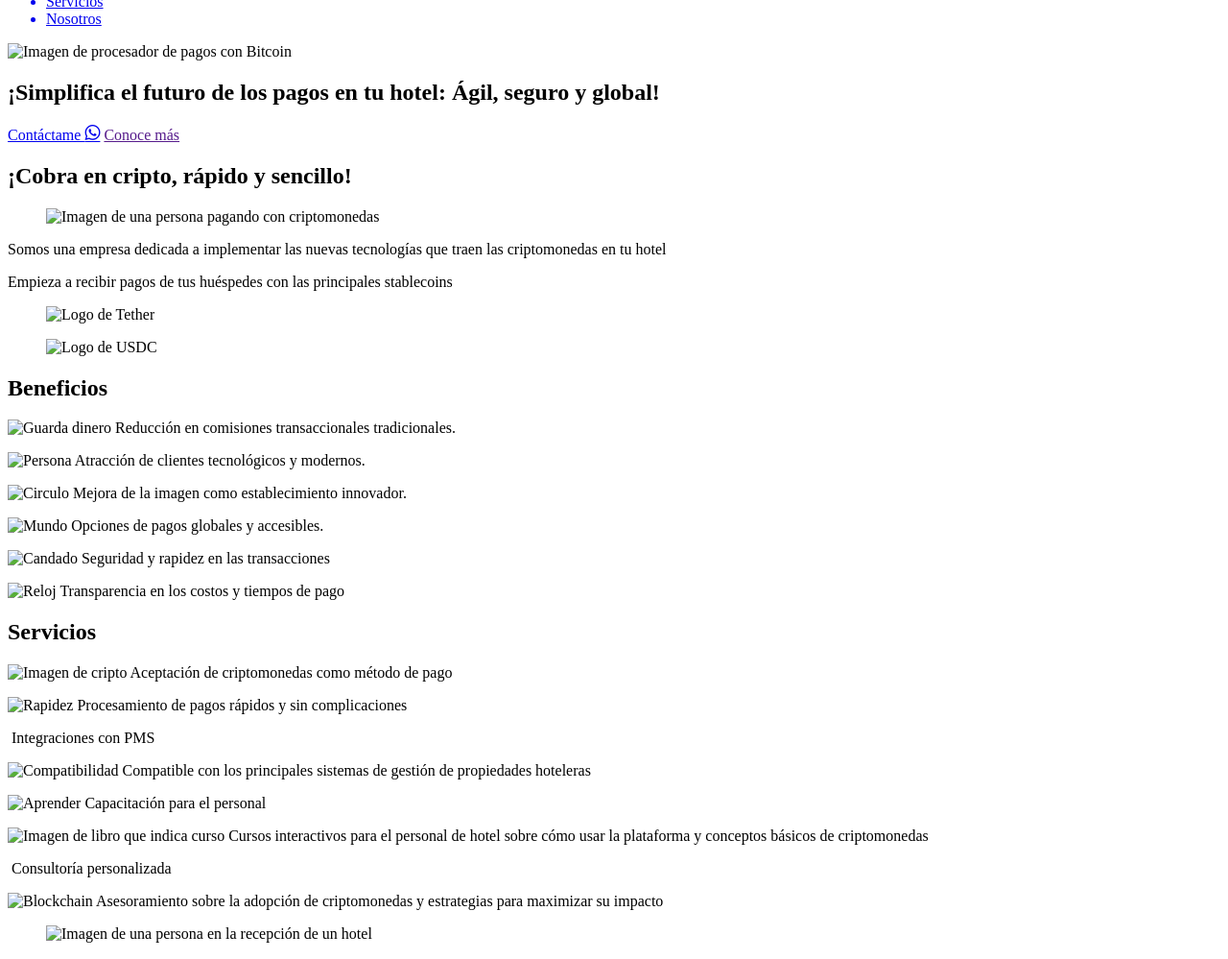
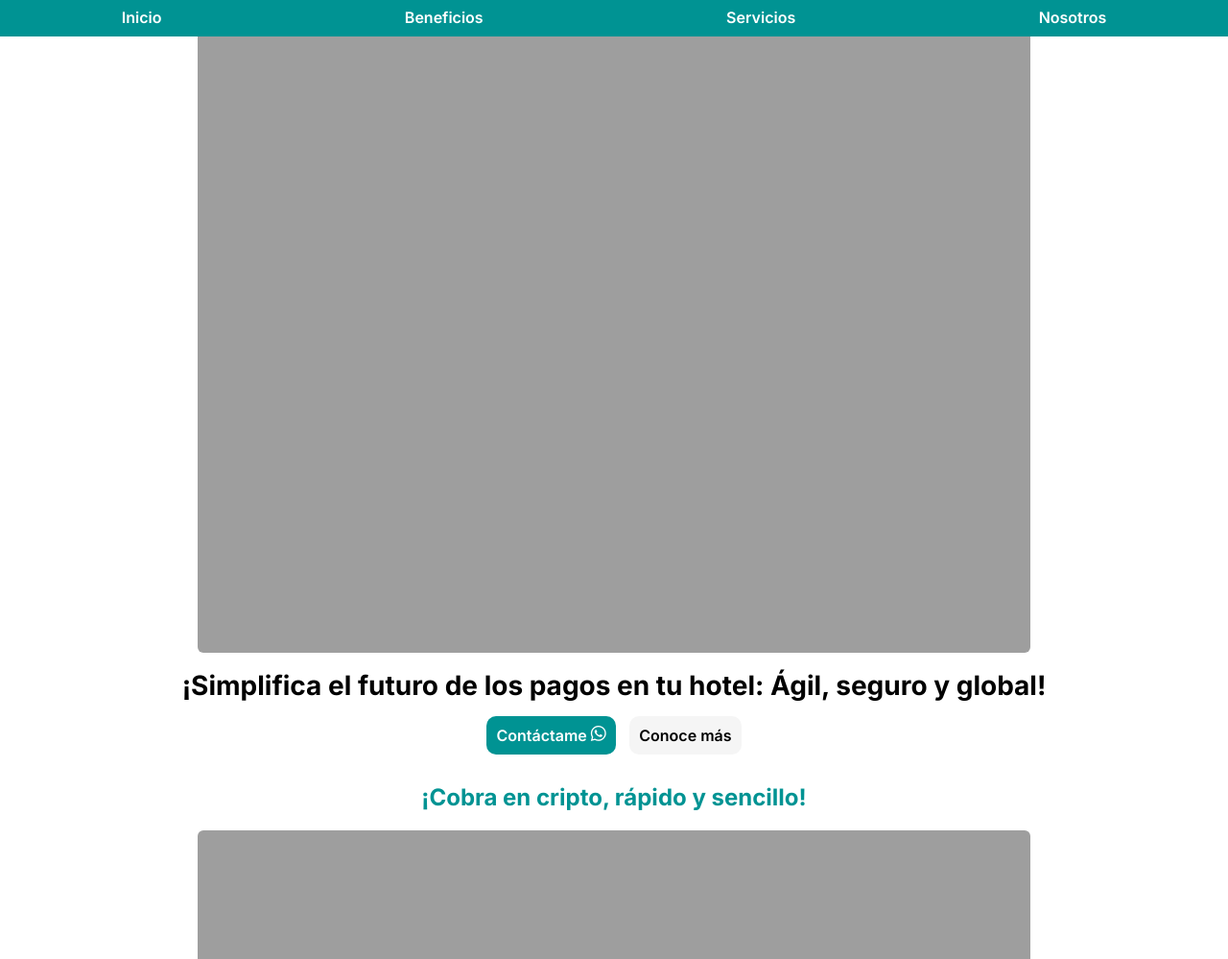
Before and after one commit to elmisterbrian/staychain_project, a plain HTML site: page index.html in a window 1280 px wide. Shown: the part 121-1120 px from the top of the page at 96% size. Drawn offline with Linux system fonts and the light colour scheme; the site is published under a folder, as on GitHub Pages, so addresses that start at the root find nothing.

Commit message:
Update index.html
Agregado los puntos a las direcciones url

```diff
--- a/index.html
+++ b/index.html
@@ -5,7 +5,7 @@
     <meta name="viewport" content="width=device-width, initial-scale=1.0">
     <meta name="description" content="Con Staychain lleva tu hotel al futuro y a una mayor audiencia con pagos globales, ágiles y a bajas comisiones">
     <meta name="robots" content="index, follow">
-    <link rel="stylesheet" href="/styles/style.css">
+    <link rel="stylesheet" href="./styles/style.css">
     <link rel="preconnect" href="https://fonts.googleapis.com">
 <link rel="preconnect" href="https://fonts.gstatic.com" crossorigin>
 <link href="https://fonts.googleapis.com/css2?family=Inter:ital,opsz,wght@0,14..32,100..900;1,14..32,100..900&display=swap" rel="stylesheet">
@@ -16,7 +16,7 @@
    <header>
     <div class="header-logo">
         <div class="header-img-container">
-            <img src="/assets/icons/staychain_logo.PNG" alt="Logo de la empresa">
+            <img src="./assets/icons/staychain_logo.PNG" alt="Logo de la empresa">
         </div>
         <span>STAYCHAIN<br>PAY</span>
     </div>
@@ -32,7 +32,7 @@
    <main>
     <section class="presentation-container" id="inicio">
         <div class="presentation-img-container">
-            <img src="/images/pexels-morthy-jameson-108384720-9588207.jpg" alt="Imagen de procesador de pagos con Bitcoin">
+            <img src="./images/pexels-morthy-jameson-108384720-9588207.jpg" alt="Imagen de procesador de pagos con Bitcoin">
         </div>
         <h1>¡Simplifica el futuro de los pagos en tu hotel: Ágil, seguro y global!</h1>
         <div class="presentation-container__call_to_action">
@@ -44,40 +44,40 @@
         <h1 class="encabezado">¡Cobra en cripto, rápido y sencillo!</h1>
         <div class="enterprise_image_container">
             <figure>
-                <img src="/images/pexels-imin-technology-276315592-12935064.jpg" alt="Imagen de una persona pagando con criptomonedas">
+                <img src="./images/pexels-imin-technology-276315592-12935064.jpg" alt="Imagen de una persona pagando con criptomonedas">
             </figure>
         </div>
         <p>Somos una empresa dedicada a implementar las nuevas tecnologías que traen las criptomonedas en tu hotel</p>
         <p>Empieza a recibir pagos de tus huéspedes con las principales stablecoins</p>
         <div class="stablecoins-logo-container">
             <figure>
-                <img src="/assets/icons/logoGreen.svg" alt="Logo de Tether" class="tether">
+                <img src="./assets/icons/logoGreen.svg" alt="Logo de Tether" class="tether">
             </figure>
             <figure>
-                <img src="/assets/icons/USDC_Logo_OnLight.svg" alt="Logo de USDC" class="usdc">
+                <img src="./assets/icons/USDC_Logo_OnLight.svg" alt="Logo de USDC" class="usdc">
             </figure>
         </div>
     </section>
     <div class="benefits-and-services-container">
         <section class="benefits-container">
             <h1 class="encabezado" id="beneficios">Beneficios</h1>
-            <p><img src="/assets/icons/save_money.png" alt="Guarda dinero" class="benefits-icons"> Reducción en comisiones transaccionales tradicionales.</p>
-            <p><img src="/assets/icons/persona.png" alt="Persona" class="benefits-icons"> Atracción de clientes tecnológicos y modernos.</p>
-            <p><img src="/assets/icons/interface_checkmark_check_success_circle_icon_133008.png" alt="Circulo" class="benefits-icons"> Mejora de la imagen como establecimiento innovador.</p>
-            <p><img src="/assets/icons/4213462-communication-global-internet-network-web-worldwide-www_115426.png" alt="Mundo" class="benefits-icons"> Opciones de pagos globales y accesibles.</p>
-            <p><img src="/assets/icons/lock.png" alt="Candado" class="benefits-icons"> Seguridad y rapidez en las transacciones</p>
-            <p><img src="/assets/icons/clock_hour_minute_second_time_timer_watch_icon_123193.png" alt="Reloj" class="benefits-icons"> Transparencia en los costos y tiempos de pago</p>
+            <p><img src="./assets/icons/save_money.png" alt="Guarda dinero" class="benefits-icons"> Reducción en comisiones transaccionales tradicionales.</p>
+            <p><img src="./assets/icons/persona.png" alt="Persona" class="benefits-icons"> Atracción de clientes tecnológicos y modernos.</p>
+            <p><img src="./assets/icons/interface_checkmark_check_success_circle_icon_133008.png" alt="Circulo" class="benefits-icons"> Mejora de la imagen como establecimiento innovador.</p>
+            <p><img src="./assets/icons/4213462-communication-global-internet-network-web-worldwide-www_115426.png" alt="Mundo" class="benefits-icons"> Opciones de pagos globales y accesibles.</p>
+            <p><img src="./assets/icons/lock.png" alt="Candado" class="benefits-icons"> Seguridad y rapidez en las transacciones</p>
+            <p><img src="./assets/icons/clock_hour_minute_second_time_timer_watch_icon_123193.png" alt="Reloj" class="benefits-icons"> Transparencia en los costos y tiempos de pago</p>
         </section>
         <section class="services-container" id="servicios">
             <h1 class="encabezado">Servicios</h1>
-            <p><img src="/assets/icons/cripto.png" alt="Imagen de cripto" class="services-icons"> Aceptación de criptomonedas como método de pago</p>
-            <p><img src="/assets/icons/rayo.png" alt="Rapidez" class="services-icons"> Procesamiento de pagos rápidos y sin complicaciones</p>
-            <p><img src="/assets/icons/connected.png" alt="" class="services-icons"> Integraciones con PMS</p>
-            <p><img src="/assets/icons/Compatibility.png" alt="Compatibilidad" class="services-icons"> Compatible con los principales sistemas de gestión de propiedades hoteleras</p>
-            <p><img src="/assets/icons/learn_capacitation.png" alt="Aprender" class="services-icons"> Capacitación para el personal</p>
-            <p><img src="/assets/icons/course_icon_215977.png" alt="Imagen de libro que indica curso" class="services-icons"> Cursos interactivos para el personal de hotel sobre cómo usar la plataforma y conceptos básicos de criptomonedas</p>
-            <p><img src="/assets/icons/consulta.png" alt="" class="services-icons"> Consultoría personalizada</p>
-            <p><img src="/assets/icons/blockchain.png" alt="Blockchain" class="services-icons"> Asesoramiento sobre la adopción de criptomonedas y estrategias para maximizar su impacto</p>
+            <p><img src="./assets/icons/cripto.png" alt="Imagen de cripto" class="services-icons"> Aceptación de criptomonedas como método de pago</p>
+            <p><img src="./assets/icons/rayo.png" alt="Rapidez" class="services-icons"> Procesamiento de pagos rápidos y sin complicaciones</p>
+            <p><img src="./assets/icons/connected.png" alt="" class="services-icons"> Integraciones con PMS</p>
+            <p><img src="./assets/icons/Compatibility.png" alt="Compatibilidad" class="services-icons"> Compatible con los principales sistemas de gestión de propiedades hoteleras</p>
+            <p><img src="./assets/icons/learn_capacitation.png" alt="Aprender" class="services-icons"> Capacitación para el personal</p>
+            <p><img src="./assets/icons/course_icon_215977.png" alt="Imagen de libro que indica curso" class="services-icons"> Cursos interactivos para el personal de hotel sobre cómo usar la plataforma y conceptos básicos de criptomonedas</p>
+            <p><img src="./assets/icons/consulta.png" alt="" class="services-icons"> Consultoría personalizada</p>
+            <p><img src="./assets/icons/blockchain.png" alt="Blockchain" class="services-icons"> Asesoramiento sobre la adopción de criptomonedas y estrategias para maximizar su impacto</p>
         </section>
     </div>
 
@@ -85,7 +85,7 @@
         <div class="resolution">
             <div class="resolution_img">
                 <figure class="resolution_img_container">
-                    <img src="/images/reception.jpg" alt="Imagen de una persona en la recepción de un hotel">
+                    <img src="./images/reception.jpg" alt="Imagen de una persona en la recepción de un hotel">
                 </figure>
             </div>
             <h1>¡En staychain nuestra misión es ayudar a hoteles de todos los tamaños a integrar pagos con criptomonedas de manera sencilla y segura!</h1>
@@ -97,19 +97,19 @@
         <section class="blog-news-container">
             <div class="blog-news">
                 <figure class="blog-news-img-container">
-                    <img src="/images/pexels-morthy-jameson-108384720-9588207.jpg" alt="">
+                    <img src="./images/pexels-morthy-jameson-108384720-9588207.jpg" alt="">
                 </figure>
                 <h2>Lorem ipsum dolor sit amet</h2>
             </div>
             <div class="blog-news">
                 <figure class="blog-news-img-container">
-                    <img src="/images/pexels-morthy-jameson-108384720-9588207.jpg" alt="">
+                    <img src="./images/pexels-morthy-jameson-108384720-9588207.jpg" alt="">
                 </figure>
                 <h2>Lorem ipsum dolor sit amet</h2>
             </div>
             <div class="blog-news">
                 <figure class="blog-news-img-container">
-                    <img src="/images/pexels-morthy-jameson-108384720-9588207.jpg" alt="">
+                    <img src="./images/pexels-morthy-jameson-108384720-9588207.jpg" alt="">
                 </figure>
                 <h2>Lorem ipsum dolor sit amet</h2>
             </div>
```
